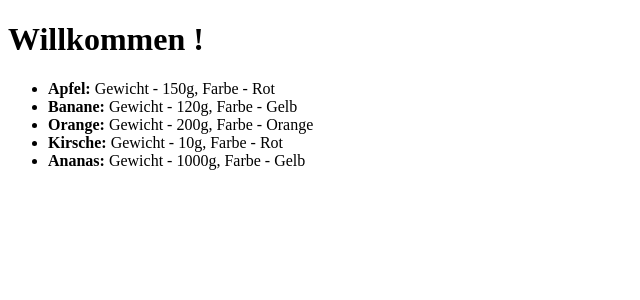
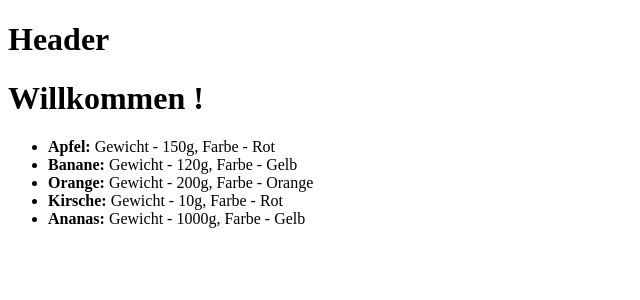
Before and after one commit to Olivierentwicklung/DAIntensivKursPublic, a Django app: page /fruits/list/ in a window 1280 px wide. Shown: the top 300 px of the page, without its empty margins (0-640 px from the left). Run offline with Django 5.2, Linux system fonts and the light colour scheme.

Commit message:
feat: add header template and include it in base layout

```diff
--- a/fruit_app/templates/fruit_app/base.html
+++ b/fruit_app/templates/fruit_app/base.html
@@ -7,6 +7,7 @@
     <title>Fruit App</title>
   </head>
   <body>
+    {% include "fruit_app/header.html" %}
     <h1>Willkommen !</h1>
     {% block content %} {% endblock %} {% block infos %} {% endblock %}
   </body>
--- /dev/null
+++ b/fruit_app/templates/fruit_app/header.html
@@ -0,0 +1 @@
+<h1>Header</h1>
```
